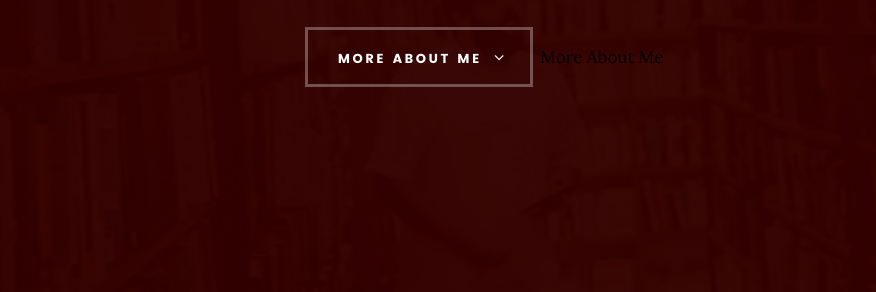
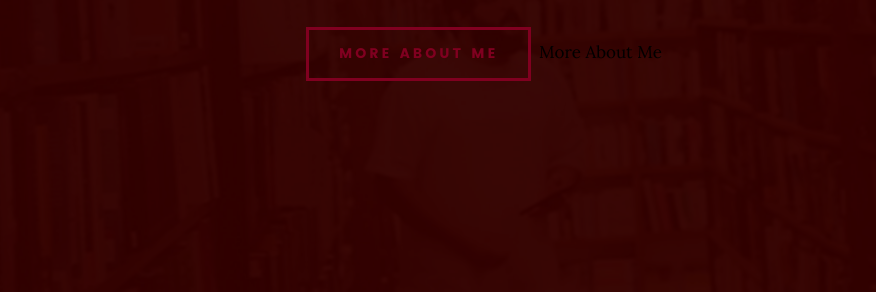
Before and after one commit to Samuelthenm/Portfolio, a plain HTML site: page index.html in a window 1280 px wide. Shown: the part 394-686 px from the top of the page, without its empty margins (156-1032 px from the left). Drawn offline with Linux system fonts and the light colour scheme.

Commit message:
Update main.css

```diff
--- a/css/main.css
+++ b/css/main.css
@@ -1701,31 +1701,24 @@ header .logo a {
   padding: 0 14px 0 8px;
   color: rgba(255, 255, 255, 0.3);
 }
-.intro-content .button {
-  color: #ffffff !important;
-  border-color: rgba(255, 255, 255, 0.3);
-  height: 6rem !important;
-  line-height: 5.4rem !important;
-  padding: 0 3.5rem 0 3rem !important;
-  margin-top: .6rem;
-  font-size: 1.3rem;
-  text-transform: uppercase;
-  letter-spacing: .25rem;
-}
-.intro-content .button:hover,
-.intro-content .button:focus {
+.intro-content .button.red {
   border-color: #800020;
-}
-.intro-content .button::after {
-  display: inline-block;
-  content: "\f107";
+  color: #800020;
+}
+
+.intro-content .button.red:hover,
+.intro-content .button.red:focus {
+  border-color: #ff0000; /* optional: brighter red on hover */
+  color: #ff0000;
+}
+
+.intro-content .button.red::after {
+  content: "\f101"; /* Optional: angle-right arrow */
   font-family: fontAwesome;
-  font-size: 1.6rem;
-  line-height: inherit;
-  text-align: center;
-  position: relative;
-  left: 1.2rem;
-}
+  color: #800020;
+}
+
+
 
 .intro-social {
   display: block;
```
